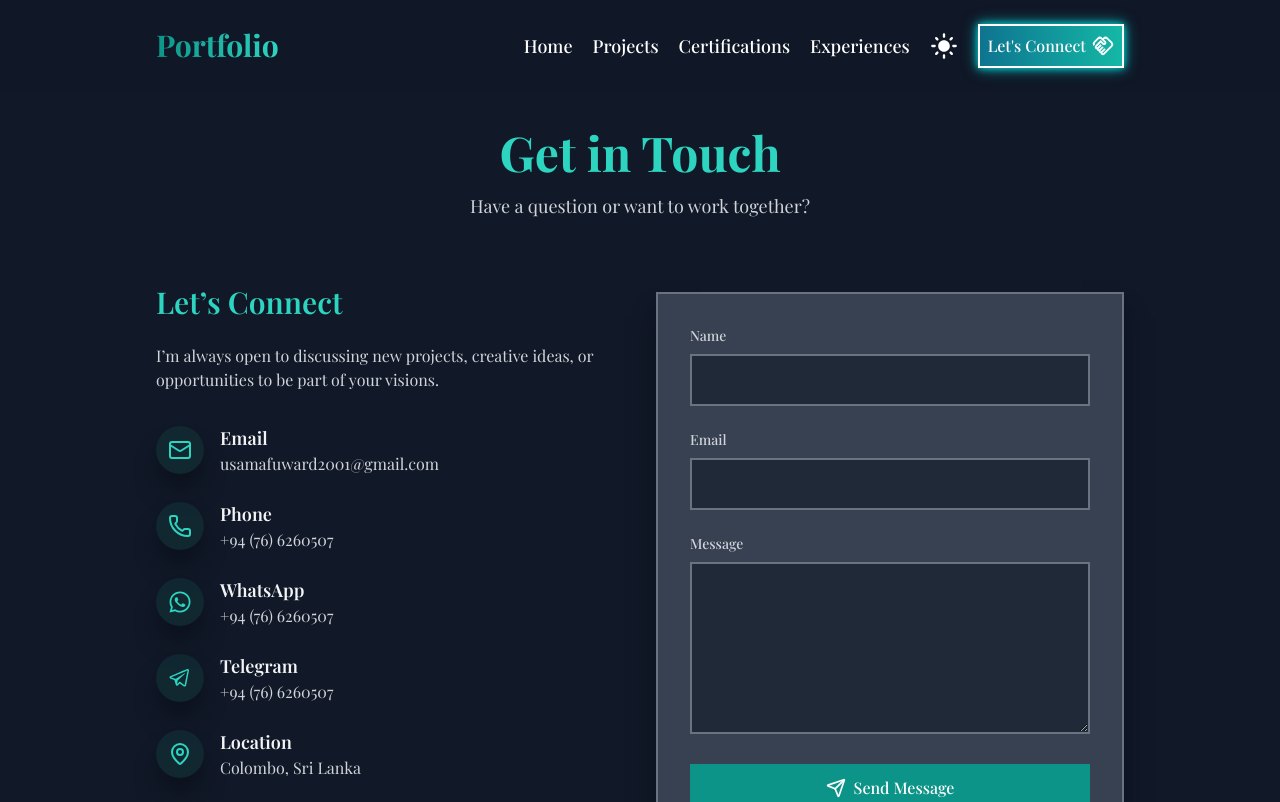
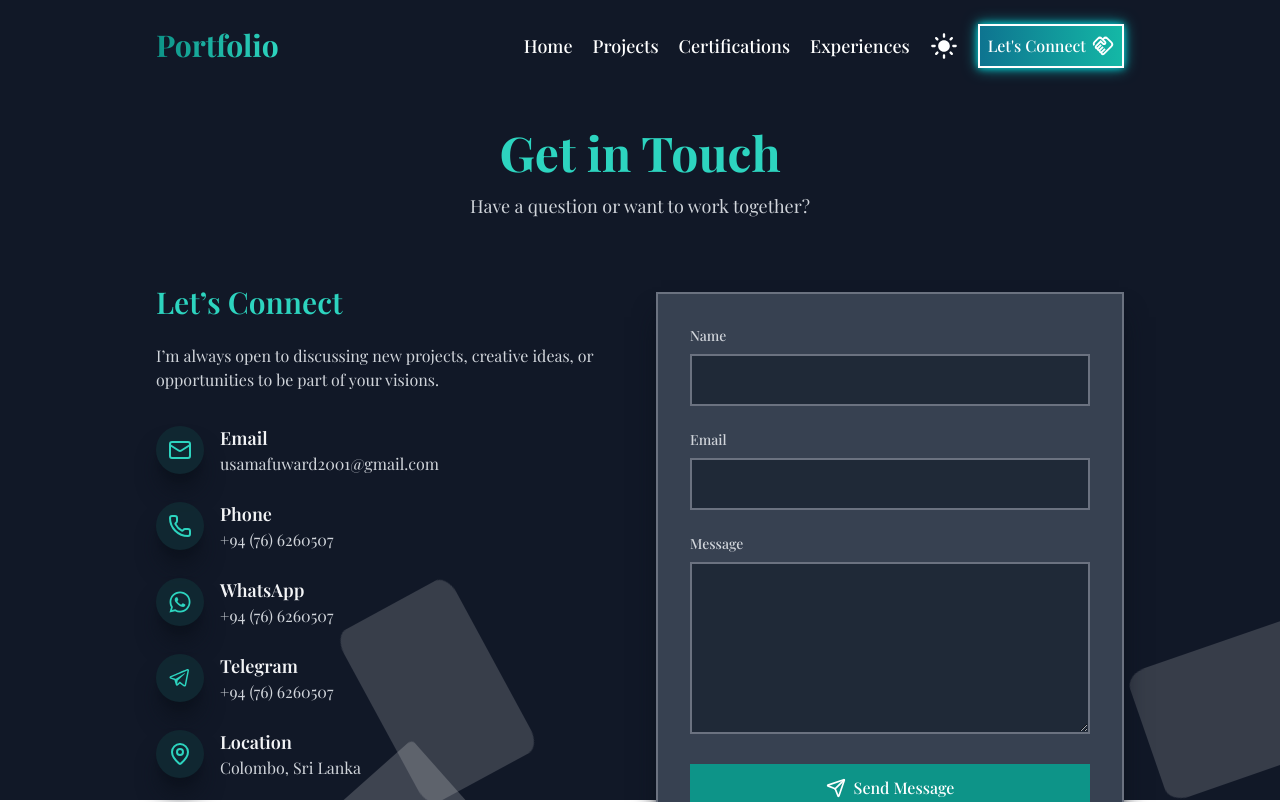
Before and after one commit to Usamafuward/portfolio, a React (Vite) app: page /contact in a window 1280 px wide. Shown: the top 802 px of the page. Built offline with nearby package versions, Linux system fonts and the light colour scheme.

Commit message:
latest change

```diff
--- a/index.html
+++ b/index.html
@@ -3,7 +3,6 @@
   <head>
     <meta charset="UTF-8" />
     <link rel="icon" href="/favicon.ico" />
-    <!-- <link href="https://fonts.googleapis.com/css2?family=JetBrains+Mono:wght@400;500;600;700&display=swap" rel="stylesheet"> -->
      <link href="https://fonts.googleapis.com/css2?family=Playfair+Display:wght@400;500;600;700;800;900&display=swap" rel="stylesheet">
     <meta name="viewport" content="width=device-width, initial-scale=1.0" />
     <title>Usama Puward</title>
--- a/src/App.jsx
+++ b/src/App.jsx
@@ -13,7 +13,7 @@ function App() {
       <DarkModeProvider>
         <Routes>
           <Route path="/" element={<Layout />}>
-            <Route path="/" exact element={<Index />} />
+            <Route index element={<Index />} />
             <Route path="/projects" element={<Projects />} />
             <Route path="/certifications" element={<Certifications />} />
             <Route path="/experiences" element={<Experiences />} />
--- a/src/components/Layout.jsx
+++ b/src/components/Layout.jsx
@@ -13,6 +13,7 @@ import { FaGithubSquare } from "react-icons/fa";
 import { MdOutlineHandshake } from "react-icons/md";
 import { Outlet, Link, useLocation } from "react-router-dom";
 import { DarkModeContext } from "../context/DarkModeContext";
+import AnimatedBackground from "./ui/AnimatedBackground";
 
 const Layout = () => {
   const { darkMode, setDarkMode } = useContext(DarkModeContext);
@@ -90,11 +91,12 @@ const Layout = () => {
 
   return (
     <div className={darkMode ? "dark" : ""}>
+      <AnimatedBackground />
       <header
-        className={`px-7 md:px-[92px] lg:px-[156px] fixed top-0 w-full z-10 transition-colors duration-300 backdrop-filter backdrop-blur-md ${
+        className={`px-7 md:px-[92px] lg:px-[156px] fixed top-0 w-full z-50 transition-colors duration-300 ${
           isScrolled
-            ? "bg-green-100/80 dark:bg-gray-700/80 shadow-xl"
-            : "bg-white/80 dark:bg-gray-900/80"
+            ? "bg-green-100/80 dark:bg-gray-700/80 backdrop-filter backdrop-blur-md shadow-xl"
+            : "bg-transparent dark:bg-transparent shadow-none"
         }`}
       >
         <nav
@@ -197,11 +199,11 @@ const Layout = () => {
         </nav>
       </header>
 
-      <main className="bg-white pb-8 dark:bg-gray-900 md:px-16 lg:px-32 pt-[100px] w-full transition-all duration-300">
+      <main className="bg-transparent pb-8 dark:bg-transparent md:px-16 lg:px-32 pt-[100px] w-full transition-all duration-300 z-10">
         <Outlet />
       </main>
 
-      <footer className="py-4 space-y-4 px-7 md:px-[92px] lg:px-[156px] bg-white dark:bg-gray-900 transition-all duration-300">
+      <footer className="py-4 space-y-4 px-7 md:px-[92px] lg:px-[156px] bg-transparent dark:bg-transparent transition-all duration-300 z-10">
         <div className="mx-auto md:flex justify-between">
           <div className="grid grid-cols-1 md:grid-cols-3 gap-4">
             {/* About Section */}
--- /dev/null
+++ b/src/components/ui/AnimatedBackground.jsx
@@ -0,0 +1,52 @@
+import { DarkModeContext } from "@/context/DarkModeContext";
+import { useContext } from "react";
+
+const AnimatedBackground = () => {
+  const { darkMode } = useContext(DarkModeContext);
+  const squares = Array.from({ length: 15 });
+  const containerStyle = darkMode ? "bg-gray-900" : "bg-white";
+  const squareColor = darkMode
+    ? "rgba(255, 255, 255, 0.2)"
+    : "rgba(0, 0, 0, 0.3)";
+
+  return (
+    <div
+      className={`fixed w-full h-full top-0 left-0 m-0 p-0 ${containerStyle} overflow-hidden -z-10`}
+    >
+      <ul className="m-0 p-0">
+        {squares.map((_, index) => {
+          const styles = {
+            position: "absolute",
+            display: "block",
+            listStyle: "none",
+            width: `${120 + Math.random() * 80}px`,
+            height: `${120 + Math.random() * 80}px`,
+            left: `${Math.random() * 90}%`,
+            bottom: `-200px`,
+            background: squareColor,
+            animation: "float 19s linear infinite",
+            animationDelay: `${Math.random() * 20}s`,
+          };
+
+          return <li key={index} style={styles} />;
+        })}
+      </ul>
+      <style>{`
+            @keyframes float {
+            0% {
+                transform: translateY(0) rotate(0deg);
+                opacity: 1;
+                border-radius: 0;
+            }
+            100% {
+                transform: translateY(-1000px) rotate(720deg);
+                opacity: 0;
+                border-radius: 50%;
+            }
+            }
+        `}</style>
+    </div>
+  );
+};
+
+export default AnimatedBackground;
--- a/src/components/ui/AnimatedProfile.jsx
+++ b/src/components/ui/AnimatedProfile.jsx
@@ -3,7 +3,7 @@ const AnimatedProfile = ({ imageSrc }) => {
   return (
     <div className="relative mx-auto flex justify-center items-center">
       {/* Outer rotating ring */}
-      <div className="absolute w-[320px] h-[320px] sm:w-[400px] sm:h-[400px]">
+      <div className="absolute w-[310px] h-[310px] sm:w-[400px] sm:h-[400px]">
         <div
           className="w-full h-full rounded-full border-4 border-dashed border-teal-600 dark:border-teal-400 opacity-50"
           style={{
@@ -30,7 +30,7 @@ const AnimatedProfile = ({ imageSrc }) => {
         />
 
         {/* Main image container */}
-        <div className="relative rounded-full overflow-hidden h-[280px] w-[280px] sm:h-[360px] sm:w-[360px] shadow-2xl">
+        <div className="relative rounded-full overflow-hidden h-[270px] w-[270px] sm:h-[360px] sm:w-[360px] shadow-2xl">
           {/* Gradient overlay */}
           <div className="absolute inset-0 bg-gradient-to-tr from-teal-400/10 to-transparent rounded-full" />
 
@@ -50,49 +50,16 @@ const AnimatedProfile = ({ imageSrc }) => {
       <div
         className="absolute -top-4 -right-4 w-4 h-4 rounded-full bg-teal-600 dark:bg-teal-400 opacity-70"
         style={{
-          animation: "float 3s ease-in-out infinite",
+          animation: "float_1 3s ease-in-out infinite",
         }}
       />
       <div
         className="absolute -bottom-4 -left-4 w-4 h-4 rounded-full bg-teal-600 dark:bg-teal-400 opacity-70"
         style={{
-          animation: "float 3s ease-in-out infinite",
+          animation: "float_1 3s ease-in-out infinite",
           animationDelay: "0.15s",
         }}
       />
-
-      <style>{`
-        @keyframes rotate {
-          from {
-            transform: rotate(0deg);
-          }
-          to {
-            transform: rotate(360deg);
-          }
-        }
-
-        @keyframes pulsate {
-          0%,
-          100% {
-            transform: scale(1);
-            opacity: 0.2;
-          }
-          50% {
-            transform: scale(1.2);
-            opacity: 0.4;
-          }
-        }
-
-        @keyframes float {
-          0%,
-          100% {
-            transform: translateY(0);
-          }
-          50% {
-            transform: translateY(-10px);
-          }
-        }
-      `}</style>
     </div>
   );
 };
--- a/src/index.css
+++ b/src/index.css
@@ -28,12 +28,10 @@
 
 :root {
   --svg-color: #000; /* Light mode default - Black */
-  --background-color: white; /* Light mode background color */
 }
 
 .dark :root {
     --svg-color: #fff; /* Dark mode - White */
-    --background-color: #111827; /* Dark mode background color */
 }
 
 html,
@@ -125,3 +123,34 @@ a {
 .glowing-button:hover {
   filter: brightness(1.2);
 }
+
+@keyframes rotate {
+  from {
+    transform: rotate(0deg);
+  }
+  to {
+    transform: rotate(360deg);
+  }
+}
+
+@keyframes pulsate {
+  0%,
+  100% {
+    transform: scale(1);
+    opacity: 0.2;
+  }
+  50% {
+    transform: scale(1.2);
+    opacity: 0.4;
+  }
+}
+
+@keyframes float_1 {
+  0%,
+  100% {
+    transform: translateY(0);
+  }
+  50% {
+    transform: translateY(-10px);
+  }
+}
--- a/src/pages/Certifications.jsx
+++ b/src/pages/Certifications.jsx
@@ -204,7 +204,7 @@ export default function Certifications() {
                     type: "spring",
                     stiffness: 300,
                   }}
-                  className="shadow-xl dark:shadow-[#0c121d] space-y-10"
+                  className="space-y-10"
                 >
                   <Link to={cert.to} className="block group h-full">
                     <div className="h-full p-6 shadow-xl dark:shadow-[#0c121d] transition-shadow border-2 border-white dark:border-gray-500 bg-green-100 dark:bg-gray-700 hover:border-teal-600 dark:hover:border-teal-400 rounded-[30px] rounded-tl-none rounded-br-none">
--- a/src/pages/Index.jsx
+++ b/src/pages/Index.jsx
@@ -241,7 +241,7 @@ const Index = () => {
     <div>
       {/* Hero Section */}
       <section ref={ref}>
-        <div className=" p-7 flex flex-col xl:flex-row md:justify-between w-full">
+        <div className=" p-7 flex flex-col xl:flex-row md:justify-between w-full bg-transparent">
           <div className="z-0 inline-block xl:w-2/3 xl:border-l-4 border-teal-400 dark:border-teal-400 justify-between order-2 xl:order-none relative py-5">
             {/* Gradient overlay - Visible only on xl devices */}
             <div className="hidden xl:block absolute inset-y-0 left-0 w-1/3 bg-gradient-to-r from-teal-400/30 to-transparent pointer-events-none" />
```
